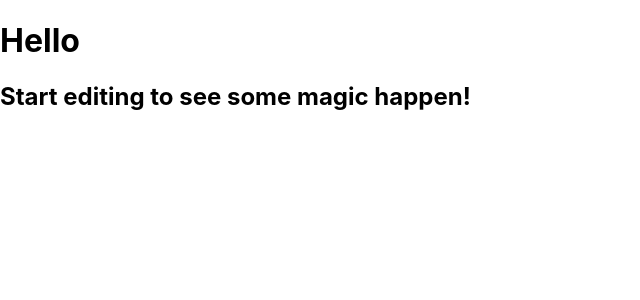
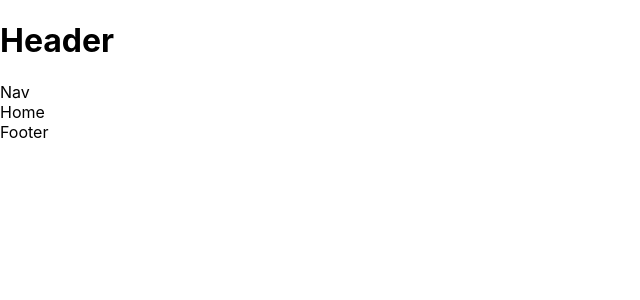
Before and after one commit to SuryanshuTomar/Projects, a React (Create React App) app in the folder React/dave-blog/: page / in a window 1280 px wide. Shown: the top 300 px of the page, without its empty margins (0-640 px from the left). Built offline with nearby package versions, Linux system fonts and the light colour scheme.

Commit message:
Added Routing to components

```diff
--- a/React/dave-blog/src/App.js
+++ b/React/dave-blog/src/App.js
@@ -1,8 +1,28 @@
+import { useState, useEffect } from "react";
+import { Routes, Route, useNavigate } from "react-router-dom";
+
+import Header from "./components/Header";
+import Nav from "./components/Nav";
+import Footer from "./components/Footer";
+import Home from "./components/Home";
+import NewPost from "./components/NewPost";
+import PostPage from "./components/PostPage";
+import About from "./components/About";
+import Missing from "./components/Missing";
+
 function App() {
 	return (
 		<div className="App">
-			<h1>Hello </h1>
-			<h2>Start editing to see some magic happen!</h2>
+			<Header />
+			<Nav />
+			<Routes>
+				<Route path="" element={<Home />} />
+				<Route path="post" element={<NewPost />} />
+				<Route path="post/:id" element={<PostPage />} />
+				<Route path="about" element={<About />} />
+				<Route path="*" element={<Missing />} />
+			</Routes>
+			<Footer />
 		</div>
 	);
 }
```
